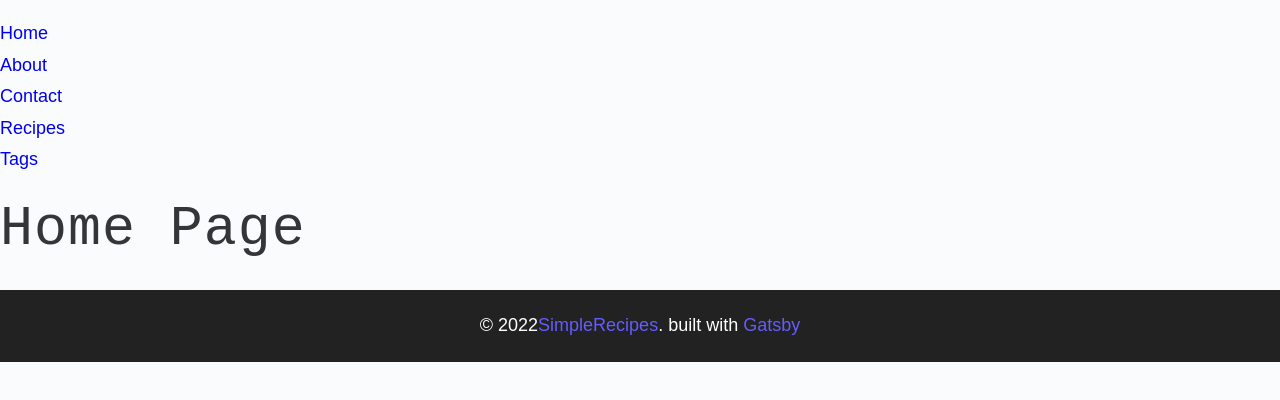
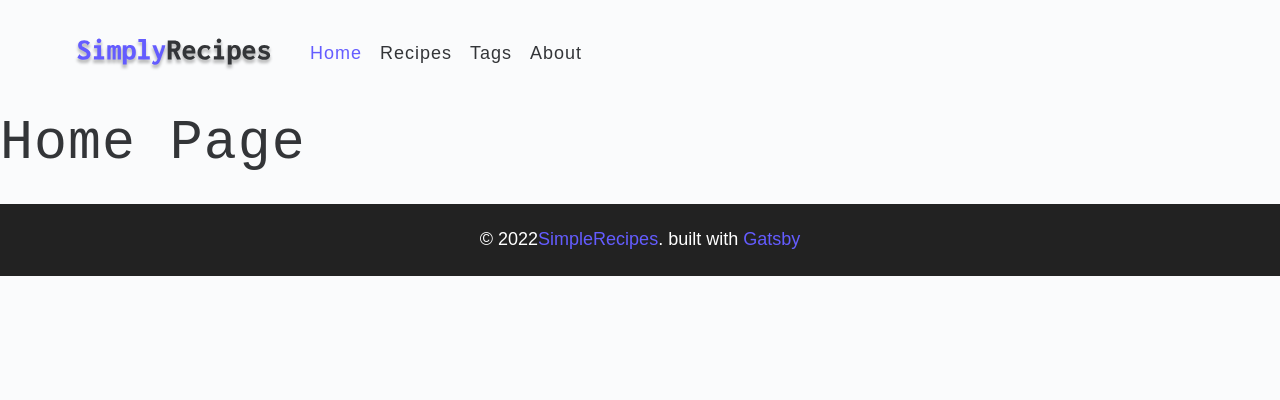
Before and after one commit to GrumpyMonk26/project-gatsby, a Gatsby site in the folder simpleRecipes/: page / in a window 1280 px wide. Built offline with nearby package versions, Linux system fonts and the light colour scheme; Gatsby itself is replaced by a stand-in of ours.

Commit message:
setup: navbar reconfigured, added logo image, used react icons for the burger icon

```diff
--- a/simpleRecipes/package.json
+++ b/simpleRecipes/package.json
@@ -20,6 +20,7 @@
     "normalize.css": "^8.0.1",
     "react": "^17.0.1",
     "react-dom": "^17.0.1",
+    "react-icons": "^4.4.0",
     "styled-components": "^5.3.5"
   },
   "devDependencies": {
--- a/simpleRecipes/src/components/Navbar.js
+++ b/simpleRecipes/src/components/Navbar.js
@@ -1,26 +1,60 @@
 import React from "react"
 import { Link } from "gatsby"
+import { FiAlignJustify } from "react-icons/fi"
+import logo from "../assets/images/logo.svg"
 
 export default function Navbar() {
   return (
-    <nav>
-      <ul>
-        <li>
-          <Link to="/">Home</Link>
-        </li>
-        <li>
-          <Link to="/about">About</Link>
-        </li>
-        <li>
-          <Link to="/contact">Contact</Link>
-        </li>
-        <li>
-          <Link to="/recipes">Recipes</Link>
-        </li>
-        <li>
-          <Link to="/tags">Tags</Link>
-        </li>
-      </ul>
+    <nav className="navbar">
+      <div className="nav-center">
+        <div className="nav-header">
+          <Link to="/">
+            <img src={logo} alt="simple recipes" />
+          </Link>
+          <button className="nav-btn">
+            <FiAlignJustify />
+          </button>
+        </div>
+        <div className="nav-links show-links">
+          <Link to="/" className="nav-link" activeClassName="active-link">
+            Home
+          </Link>
+          <Link
+            to="/recipes"
+            className="nav-link"
+            activeClassName="active-link"
+          >
+            Recipes
+          </Link>
+          <Link to="/tags" className="nav-link" activeClassName="active-link">
+            Tags
+          </Link>
+          <Link to="/about" className="nav-link" activeClassName="active-link">
+            About
+          </Link>
+        </div>
+      </div>
     </nav>
+    // <nav>
+    //   <FiAlignJustify />
+    //   <img src="" alt="Logo" />
+    //   <ul>
+    //     <li>
+    //       <Link to="/">Home</Link>
+    //     </li>
+    //     <li>
+    //       <Link to="/about">About</Link>
+    //     </li>
+    //     <li>
+    //       <Link to="/contact">Contact</Link>
+    //     </li>
+    //     <li>
+    //       <Link to="/recipes">Recipes</Link>
+    //     </li>
+    //     <li>
+    //       <Link to="/tags">Tags</Link>
+    //     </li>
+    //   </ul>
+    // </nav>
   )
 }
```
Also changed, not shown: simpleRecipes/src/assets/css/main.css (+10 -0 lines), simpleRecipes/src/assets/data/recipe.json (added, +20 -0 lines), simpleRecipes/src/assets/images/about.jpeg (added), simpleRecipes/src/assets/images/logo.svg (added), simpleRecipes/src/assets/images/main.jpeg (added), simpleRecipes/src/assets/images/recipe-1.jpeg (added), simpleRecipes/src/assets/images/recipes/recipe-1.jpeg (added), simpleRecipes/src/assets/images/recipes/recipe-2.jpg (added), simpleRecipes/src/assets/images/recipes/recipe-3.jpeg (added), simpleRecipes/src/assets/images/recipes/recipe-4.jpeg (added), 3 other files.
